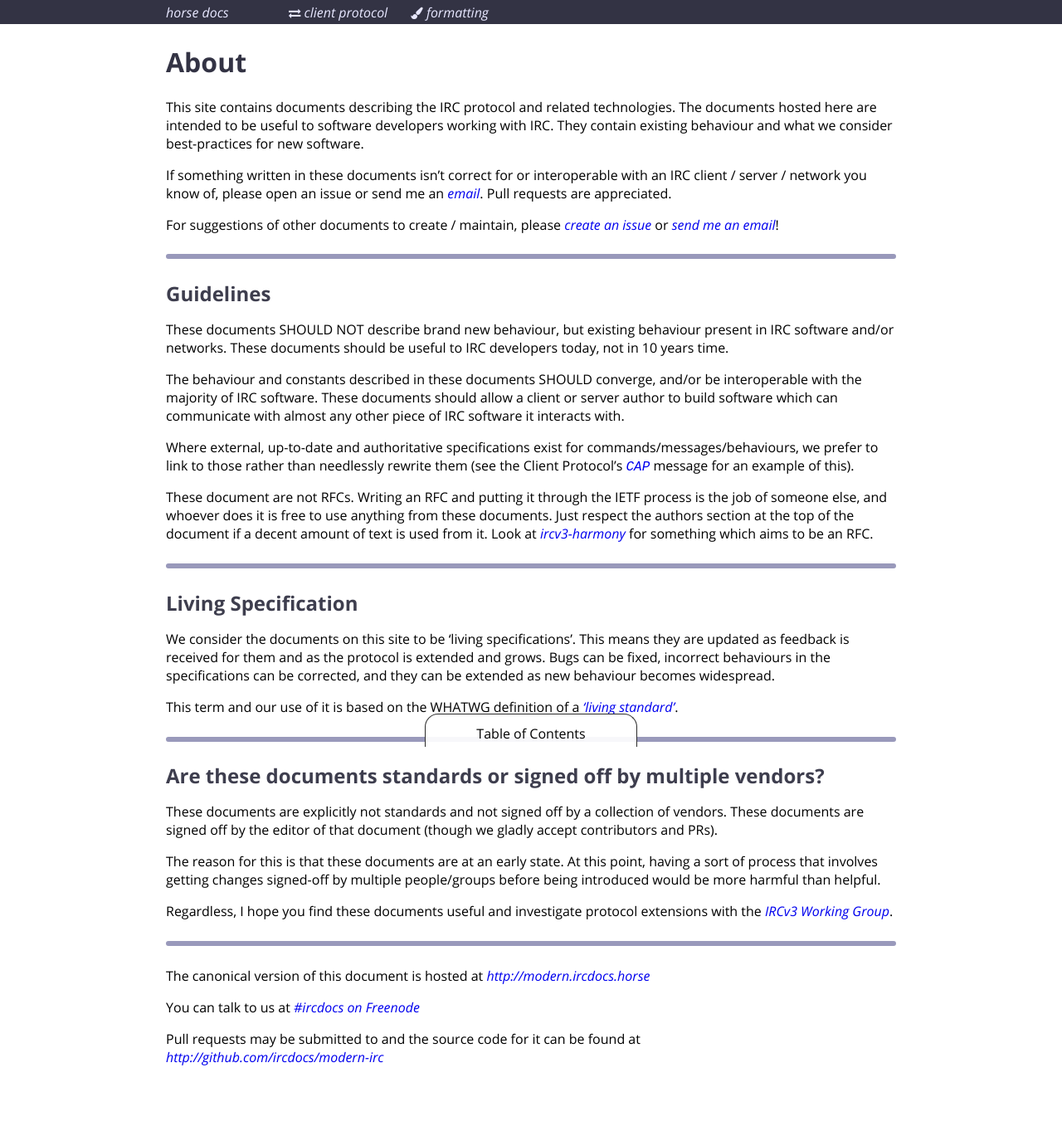
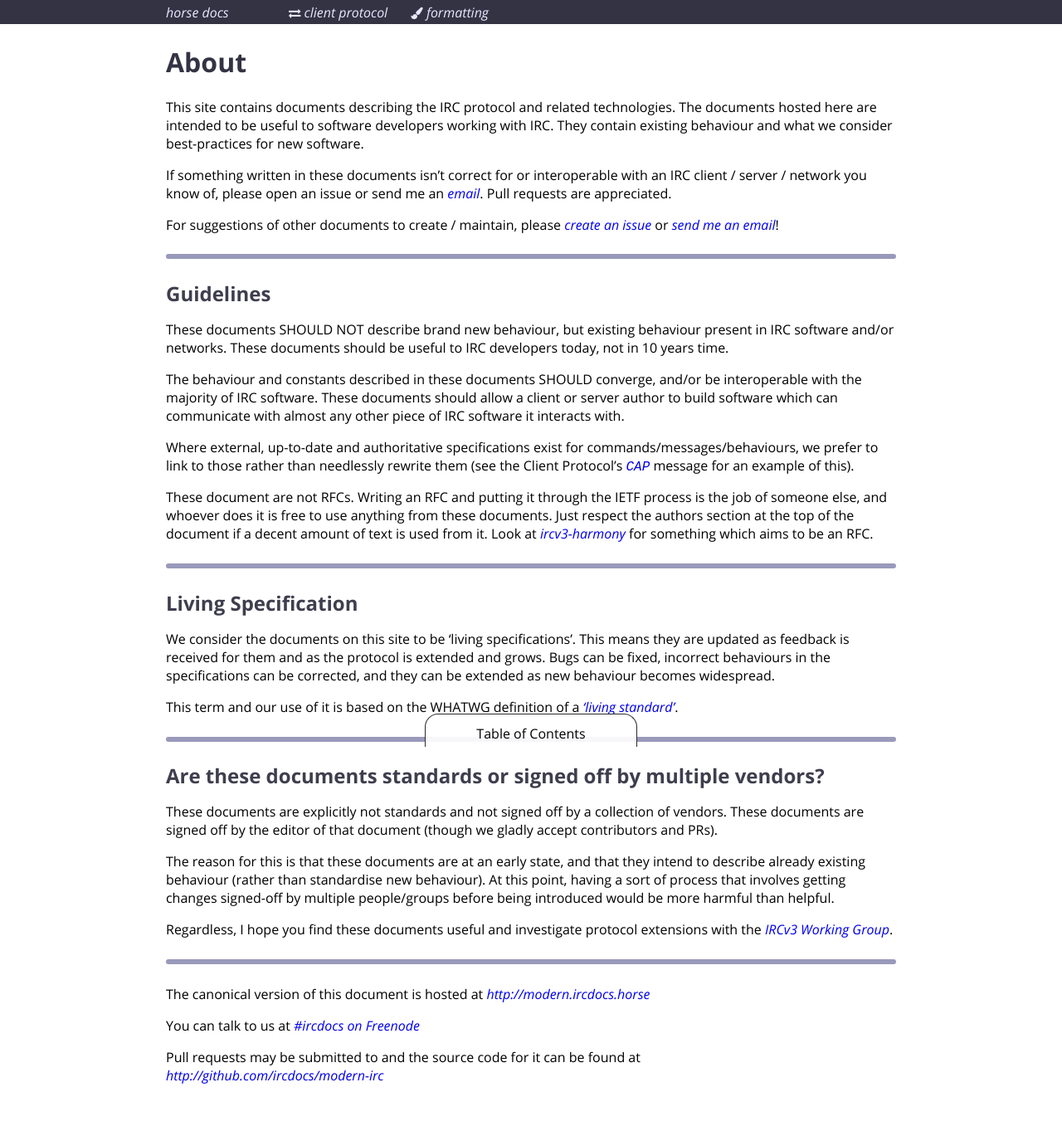
Before and after one commit to ircdocs/modern-irc, a Jekyll site: the page built from about.md, in a window 1280 px wide. Shown: the whole page at 83% size. Built offline with Jekyll 4.4.1, drawn with Linux system fonts in a browser that asks for light colours; before the commit the page ends 1341 px from its top, so only the background shows below that.

Commit message:
about: Add a note about why these aren't signed off by multiple vendors

```diff
--- a/about.md
+++ b/about.md
@@ -35,6 +35,6 @@ This term and our use of it is based on the WHATWG definition of a ['living stan
 
 These documents are explicitly not standards and not signed off by a collection of vendors. These documents are signed off by the editor of that document (though we gladly accept contributors and PRs).
 
-The reason for this is that these documents are at an early state. At this point, having a sort of process that involves getting changes signed-off by multiple people/groups before being introduced would be more harmful than helpful.
+The reason for this is that these documents are at an early state, and that they intend to describe already existing behaviour (rather than standardise new behaviour). At this point, having a sort of process that involves getting changes signed-off by multiple people/groups before being introduced would be more harmful than helpful.
 
 Regardless, I hope you find these documents useful and investigate protocol extensions with the [IRCv3 Working Group](http://ircv3.net).
```
